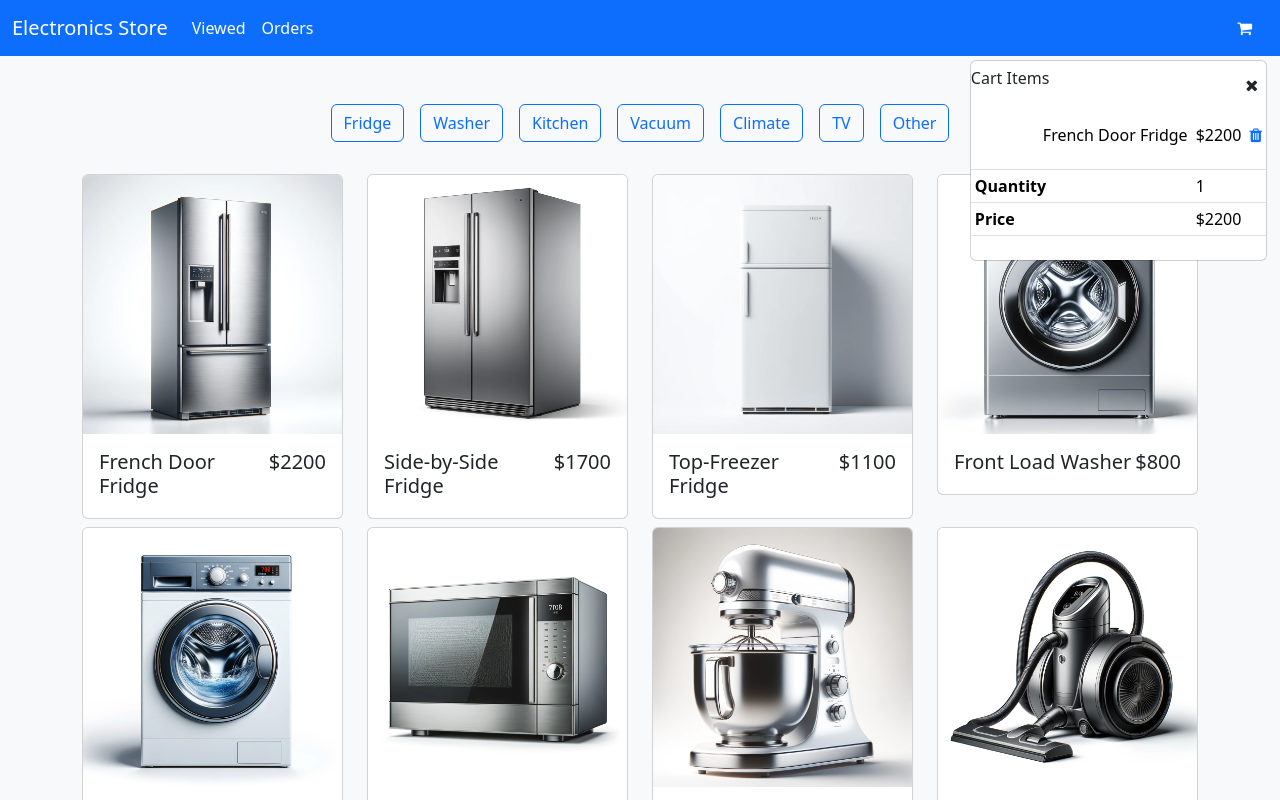
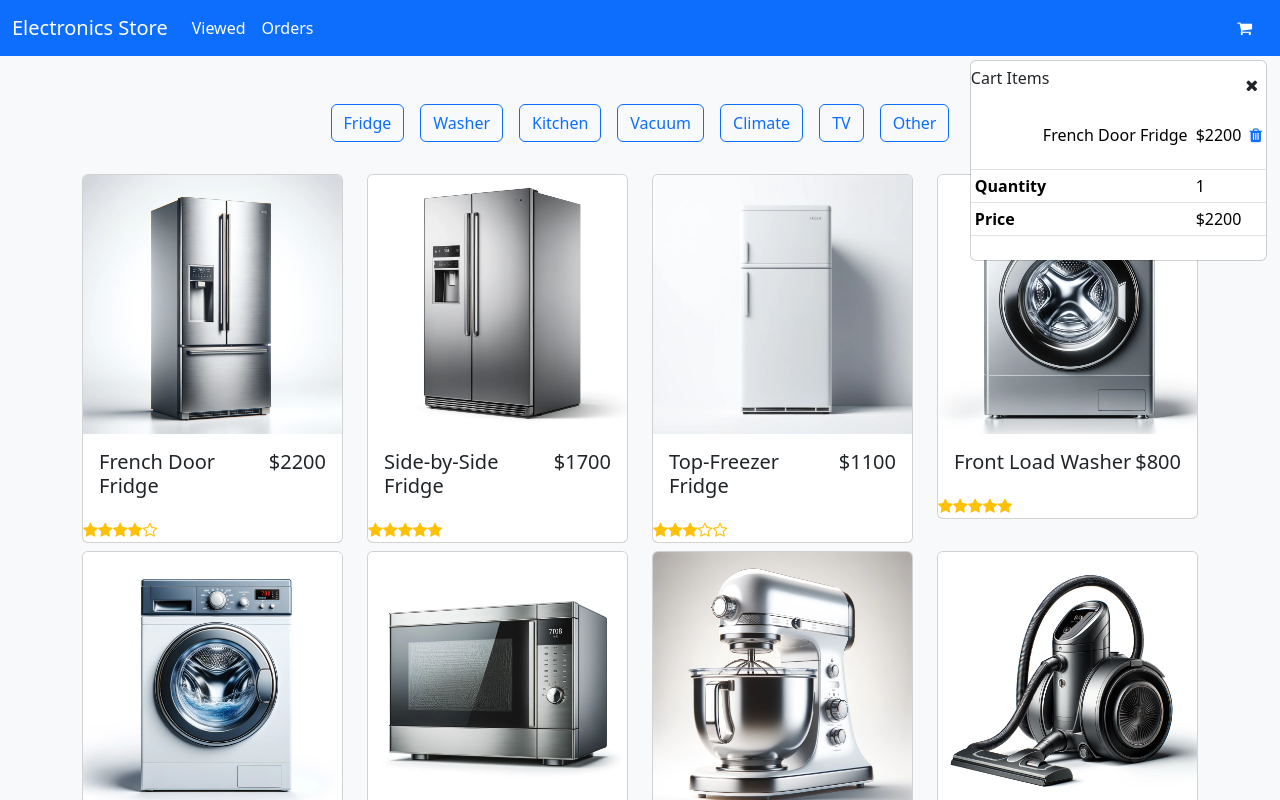
Before and after one commit to takuya44/angular-ecProject, an Angular app: page /home in a window 1280 px wide. Shown: the top 800 px of the page. Built offline with nearby package versions, Linux system fonts and the light colour scheme.

Commit message:
✨ 商品リスト表示④ レビュー評価表示（三項演算子）

```diff
--- a/src/app/components/product-card/product-card.component.html
+++ b/src/app/components/product-card/product-card.component.html
@@ -12,4 +12,15 @@
       <h5 class="text-dark mb-0">${{ product.price }}</h5>
     </div>
   </div>
+  <!-- Display product rating as stars and add to cart button based on availability -->
+  <div class="d-flex justify-content-between mb-0">
+    <div class="text-warning">
+      <!-- Display rating stars -->
+      <i [class]="product.rating > 0 ? 'fa fa-star' : 'fa fa-star-o'"></i>
+      <i [class]="product.rating > 1 ? 'fa fa-star' : 'fa fa-star-o'"></i>
+      <i [class]="product.rating > 2 ? 'fa fa-star' : 'fa fa-star-o'"></i>
+      <i [class]="product.rating > 3 ? 'fa fa-star' : 'fa fa-star-o'"></i>
+      <i [class]="product.rating > 4 ? 'fa fa-star' : 'fa fa-star-o'"></i>
+    </div>
+  </div>
 </div>
```
